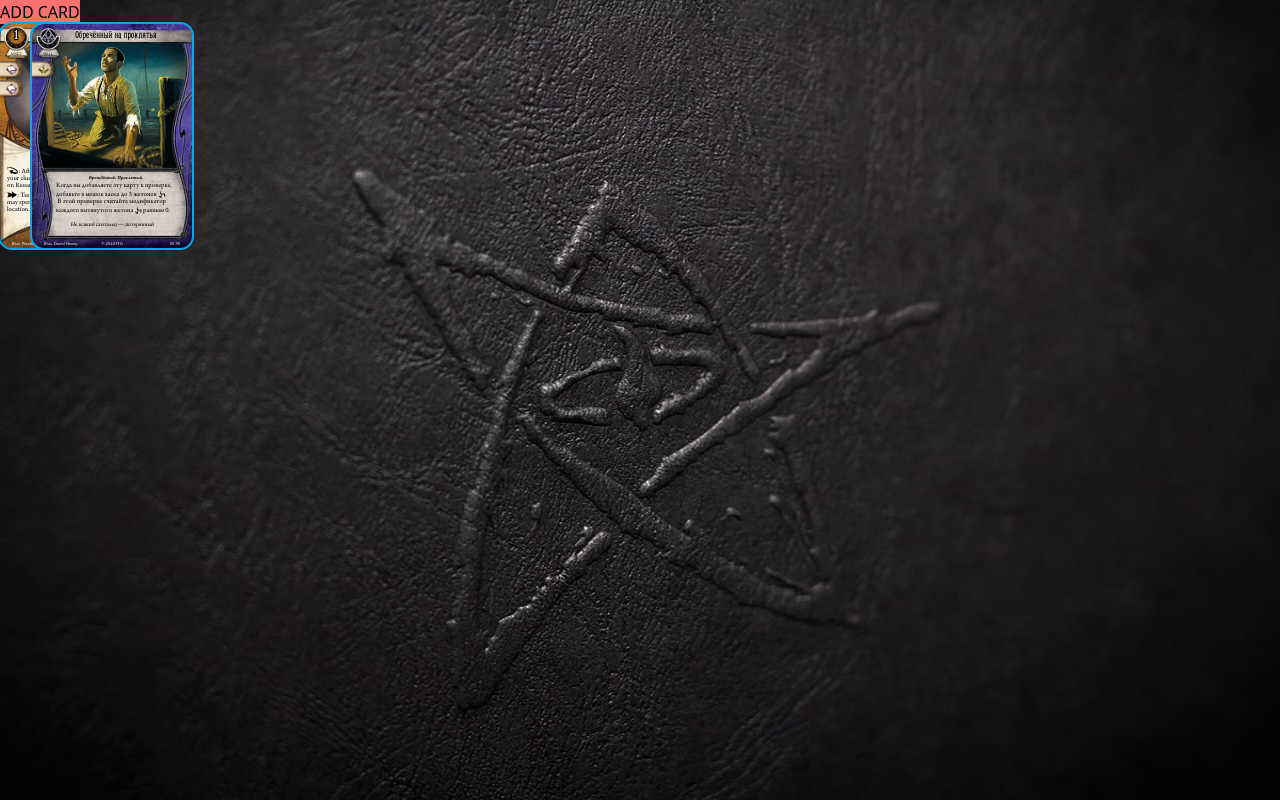
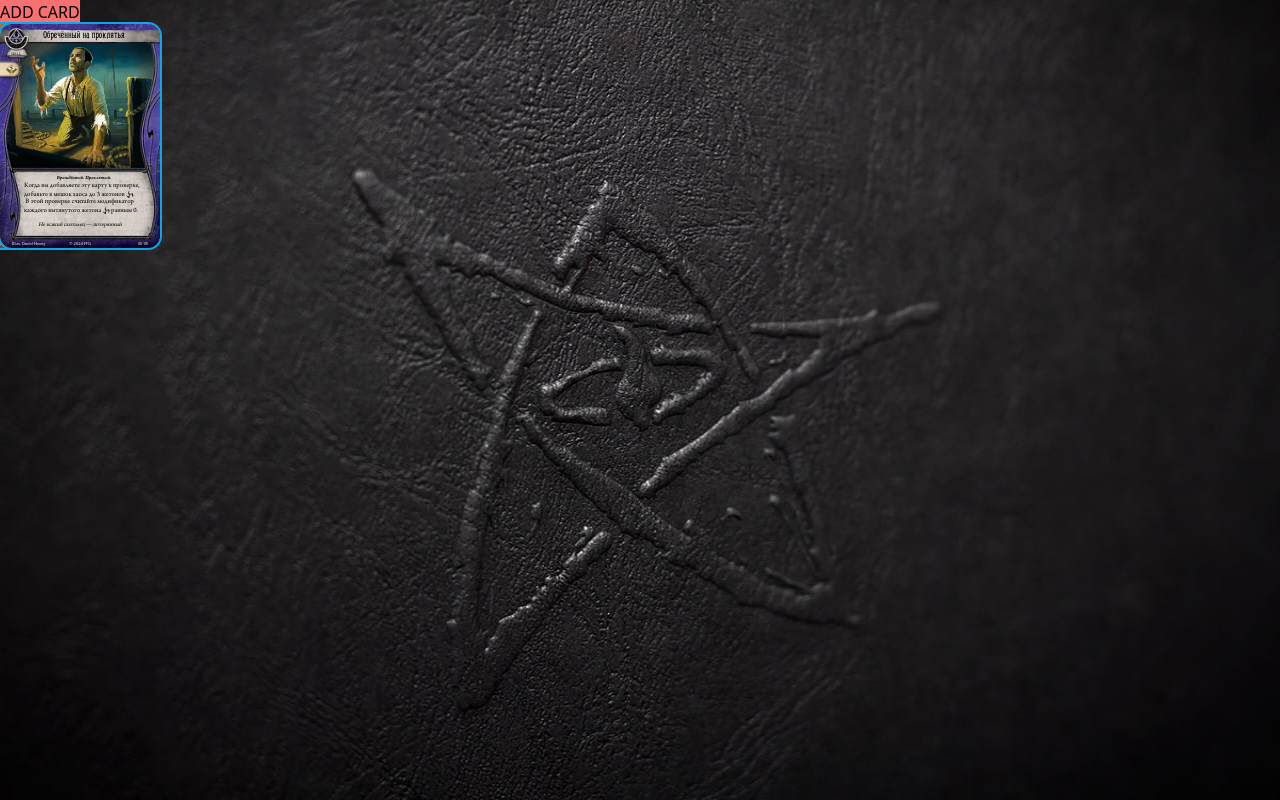
Before and after one commit to rombolshak/ahlcg, an Angular app in the folder frontend/: page / in a window 1280 px wide. Built offline with nearby package versions, Linux system fonts and the light colour scheme.

Commit message:
animate width not margin

```diff
--- a/frontend/src/app/cards-hand/cards-hand.component.html
+++ b/frontend/src/app/cards-hand/cards-hand.component.html
@@ -1,9 +1,9 @@
-<div class="flex transition-all" [style.--card-offset]="cardOffset()">
+<div class="flex -ml-[var(--card-offset)]" [style.--card-offset]="cardOffset()">
   @for (card of cards(); track card.id) {
     <ah-card
       [card]="card.cardInfo"
       [displayOptions]="cardDisplayOptions"
-      class="origin-bottom isolate last-of-type:!mr-0"
+      class="origin-bottom isolate"
       [attr.data-index]="$index"
       (click)="cardSelected.emit(card)"
       [@cardState]="card.id === focusedCardId ? 'focused' : 'normal'"
--- a/frontend/src/app/cards-hand/cards-hand.component.ts
+++ b/frontend/src/app/cards-hand/cards-hand.component.ts
@@ -2,10 +2,8 @@ import {
   ChangeDetectionStrategy,
   Component,
   computed,
-  effect,
   ElementRef,
   input,
-  OnInit,
   output,
 } from '@angular/core';
 import { CardComponent } from '../cards/card/card.component';
@@ -37,13 +35,13 @@ import {
       state(
         'normal',
         style({
-          'margin-right': 'var(--card-offset)',
+          width: 'var(--card-offset)',
         }),
       ),
       state(
         'focused',
         style({
-          'margin-right': 0,
+          width: '160px',
           'z-index': 50,
           scale: '150%',
           transform: 'translateY(-8rem)',
@@ -53,6 +51,7 @@ import {
       transition(':enter', [
         style({
           opacity: 0,
+          width: 0,
           scale: 2.25,
           transform: 'translate(10rem, -10rem)',
         }),
@@ -61,6 +60,7 @@ import {
             '0.5s ease-out',
             style({
               opacity: 1,
+              width: 'var(--card-offset)',
               transform: 'translate(-5vh, -10rem)',
             }),
           ),
@@ -70,7 +70,11 @@ import {
       transition(':leave', [
         animate(
           '0.25s ease-in',
-          style({ opacity: 0, transform: 'translate(0vh, -10rem)' }),
+          style({
+            opacity: 0,
+            transform: 'translate(-10vh, -10rem)',
+            width: 0,
+          }),
         ),
       ]),
     ]),
@@ -84,7 +88,7 @@ export class CardsHandComponent {
 
   cardDisplayOptions: DisplayOptions = { cardSize: 's', textSize: 's' };
   focusedCardId?: number;
-  cardOffset = computed(() => `-${this.calcOffsetFrom(this.cards())}px`);
+  cardOffset = computed(() => `${this.calcOffsetFrom(this.cards())}px`);
   cardWidth = PlayerCardComponent.cardWidths['s'];
 
   private calcOffsetFrom(cards: Card[]) {
@@ -99,6 +103,6 @@ export class CardsHandComponent {
       this.cardWidth * 0.8,
     );
 
-    return value;
+    return this.cardWidth - value;
   }
 }
```
